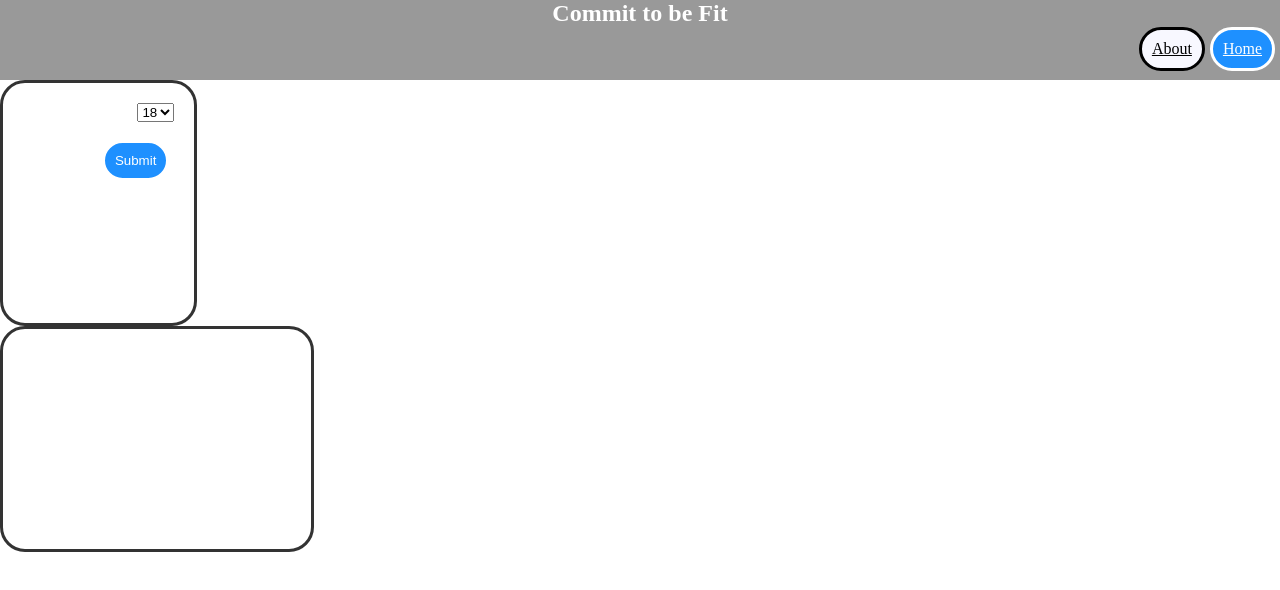
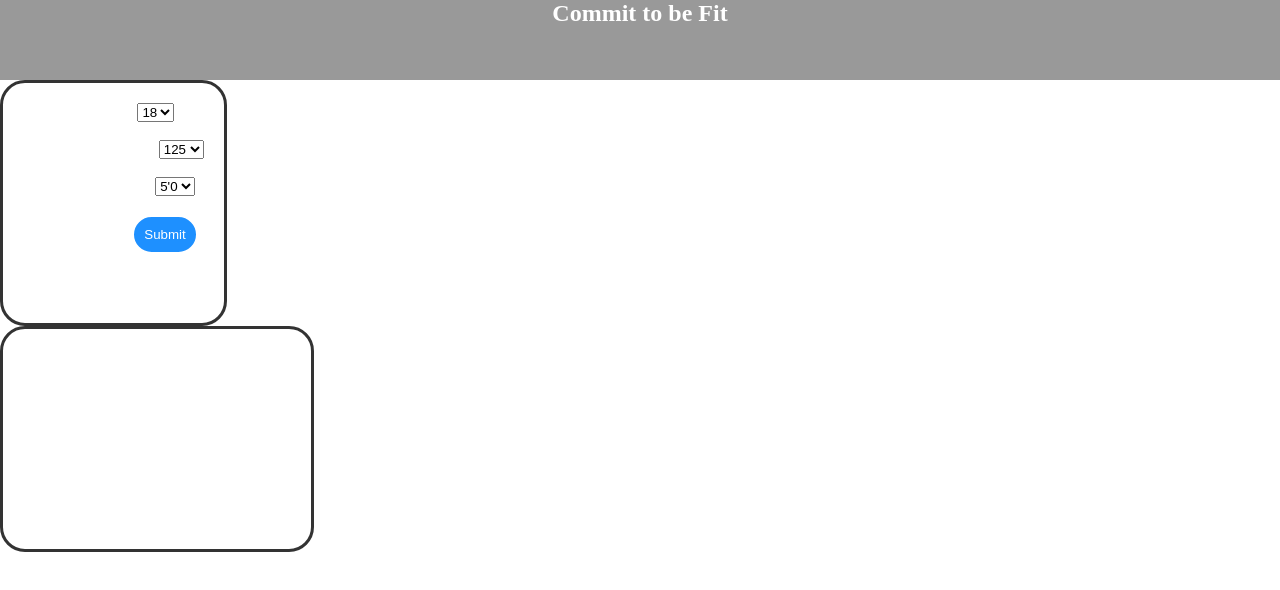
Before and after one commit to JesseJ713/Commit-To-Be-Fit, a plain HTML site: page index.html in a window 1280 px wide. Drawn offline with nearby package versions, Linux system fonts and the light colour scheme; no server answers.

Commit message:
took out about me page

```diff
--- a/index.html
+++ b/index.html
@@ -17,19 +17,37 @@
 
         <nav class="navbar">
             <h1 class="title">Commit to be Fit</h1>
-            <a class="home" href="index.html">Home</a>
-            <a class="about" href="aboutpage.html">About</a>
+
 
         </nav>
 
 
         <div class="form-flex">
             <form class="dropdown-form">
-                <label for="cars">What's your age?</label>
+                <label for="age">What's your age?</label>
                 <select class="dropdown-age" name="age">
                     <option value="18">18</option>
                     <option value="19">19</option>
                     <option value="20">20</option>
+                </select>
+                <br><br>
+
+
+
+                <label for="weight">What's your weight?</label>
+                <select class="dropdown-weight" name="weight">
+                    <option value="18">125</option>
+                    <option value="19">130</option>
+                    <option value="20">135</option>
+                </select>
+                <br><br>
+
+
+                <label for="height">What's your height?</label>
+                <select class="dropdown-height" name="height">
+                    <option value="18">5'0</option>
+                    <option value="19">5'1</option>
+                    <option value="20">5'2</option>
                 </select>
                 <br><br>
                 <input class="submitBtn" type="submit" value="Submit">
@@ -51,26 +69,15 @@
     <script type="text/javascript">
 
 
-        $(function () {
-            var ages = $("dropdown-age");
-            for (i = 1; i <= 100; i++) {
-                ages.append($('<option></option>').val(i).html(i))
-                console.log(ages)
-            }
+        // $(function () {
+        //     var ages = $("dropdown-age");
+        //     for (i = 1; i <= 100; i++) {
+        //         ages.append($('<option></option>').val(i).html(i))
+        //         console.log(ages)
+        //     }
 
-        });
+        // });
 
-
-        // <form class="dropdown-form">
-        //     <label for="cars">What's your age?</label>
-        //     <select class="dropdown-age" name="age">
-        //         <option value="18">18</option>
-        //         <option value="19">19</option>
-        //         <option value="20">20</option>
-        //     </select>
-        //     <br><br>
-        //     <input type="submit" value="Submit">
-        // </form>
 
 
 
--- a/script.js
+++ b/script.js
@@ -15,7 +15,8 @@ var queryURLRecipe = "https://edamam-recipe-search.p.rapidapi.com/search?q=" + r
 	"headers": {
 		"x-rapidapi-host": "fitness-calculator.p.rapidapi.com",
 		"x-rapidapi-key": "b469cb6cf6msh3da406e4c4c611dp13d77fjsnc9f693a4e222"
-	}})
+	}
+})
 
 // Recipe Search AJAX Call
 var recipeSearch = {
--- a/style.css
+++ b/style.css
@@ -42,15 +42,7 @@ height: 100vh;
   border-radius: 25px;
 }
 
-.about{
-  background-color: ghostwhite;
-  color: black;
-  padding: 10px;
-  float: right;
-  margin-right: 5px;
-  border: 3px solid;
-  border-radius: 25px;
-}
+
 
 .title{
   color: white;
```
Also changed, not shown: aboutpage.html (deleted, +0 -27 lines). Lines whose indentation alone changed are shown as unchanged.
